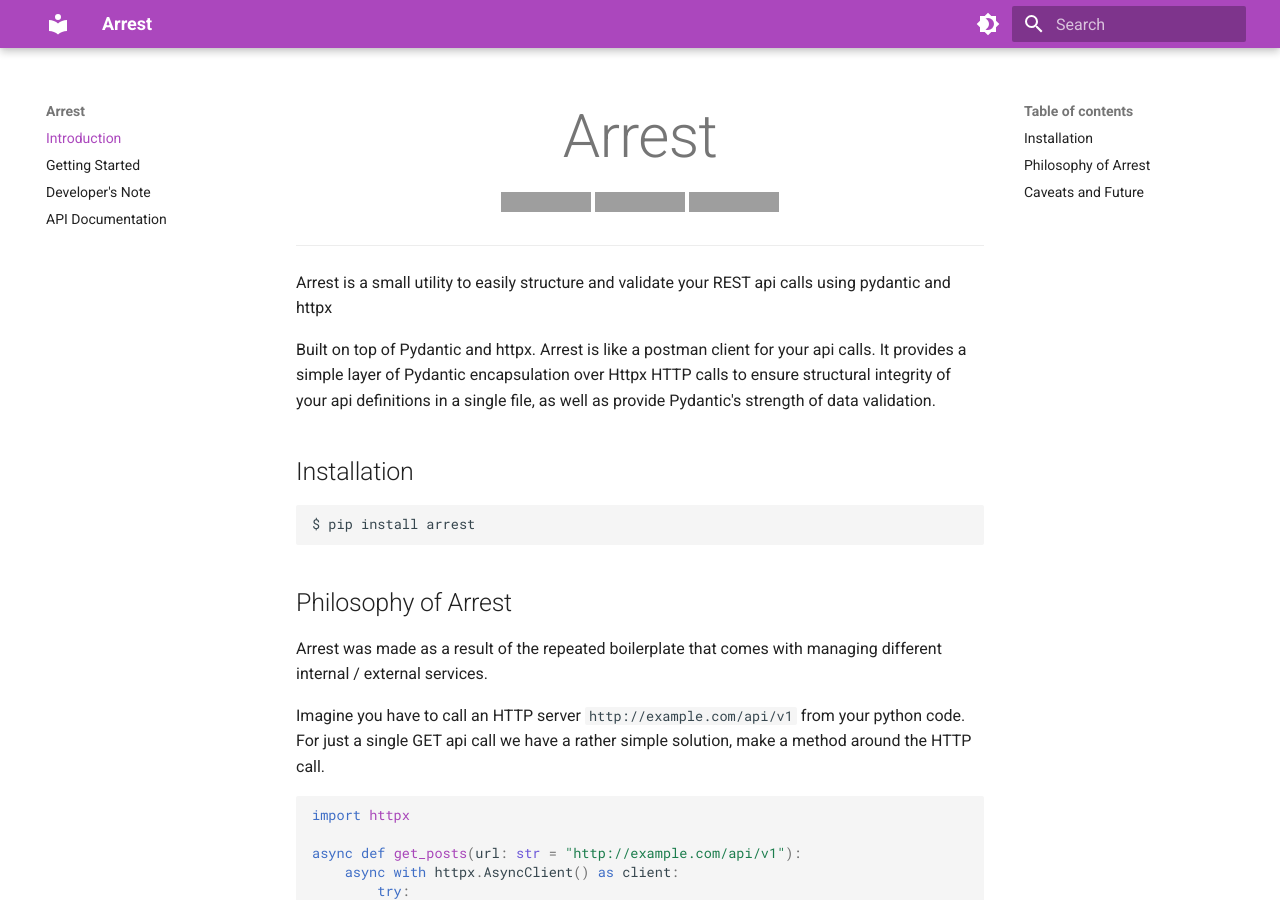
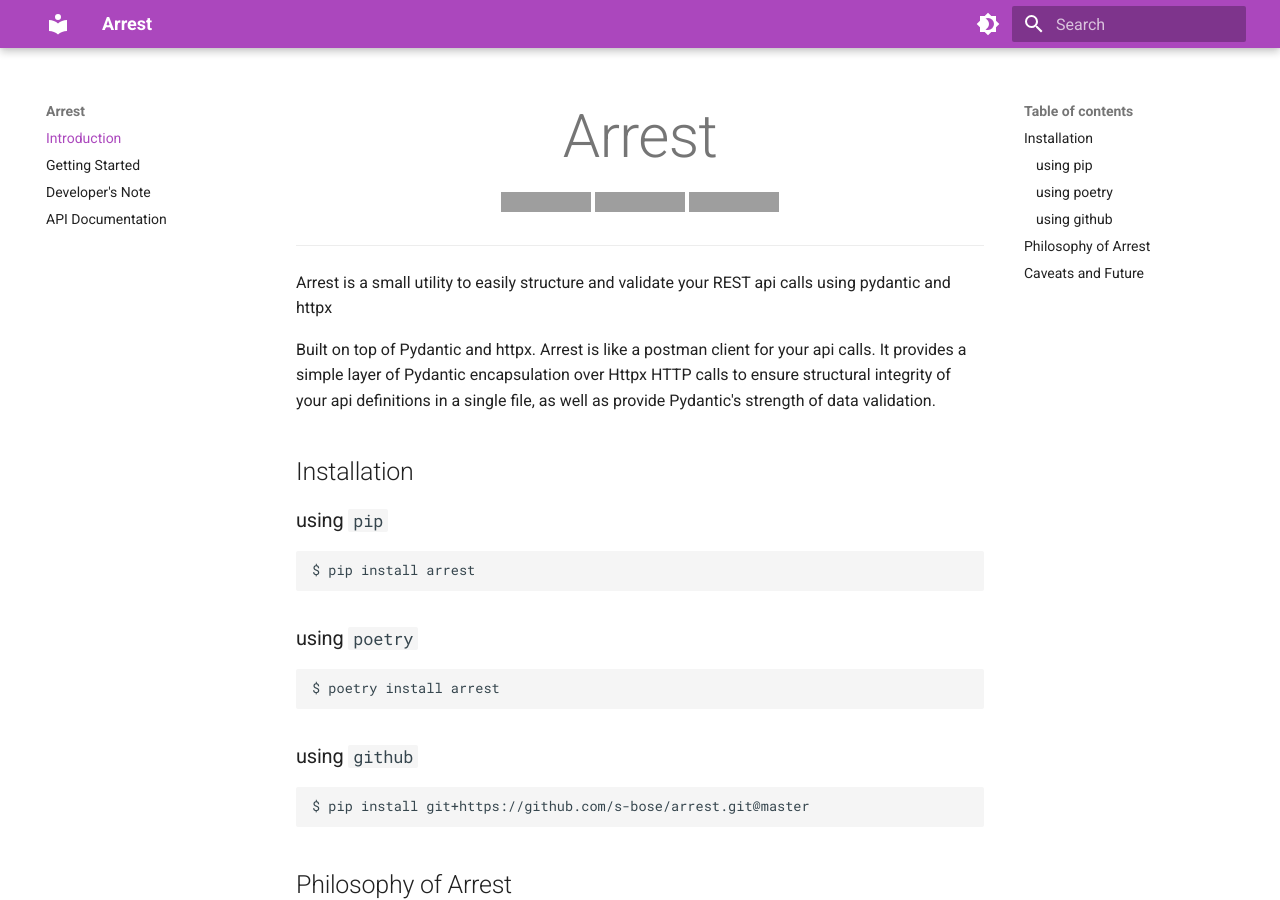
Before and after one commit to s-bose/arrest, an MkDocs documentation site: the page built from docs/index.md, in a window 1280 px wide and 900 px high. Built offline with MkDocs 1.6.1 and Material for MkDocs 9.7.7, drawn with Linux system fonts in a browser that asks for light colours; grey boxes are pictures that could not be loaded.

Commit message:
updated readme

````diff
--- a/docs/index.md
+++ b/docs/index.md
@@ -25,9 +25,22 @@
 
 ## Installation
 
+### using `pip`
 ```shell
 $ pip install arrest
 ```
+
+### using `poetry`
+```shell
+$ poetry install arrest
+```
+
+### using `github`
+```shell
+$ pip install git+https://github.com/s-bose/arrest.git@master
+```
+
+
 
 ## Philosophy of Arrest
 
````
